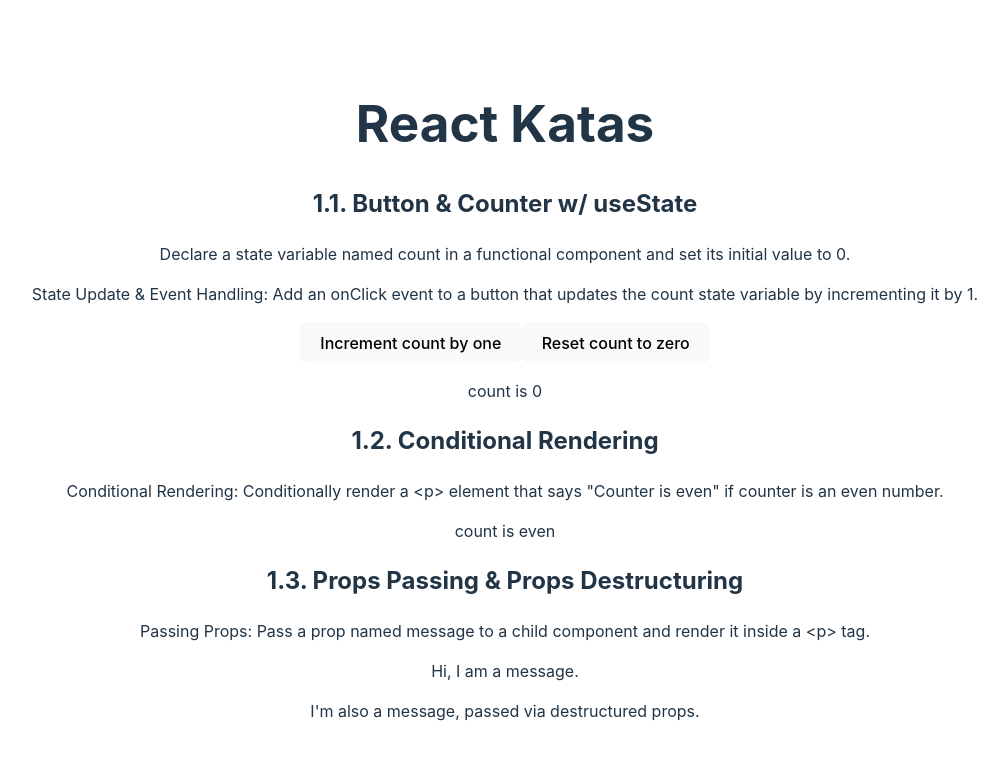
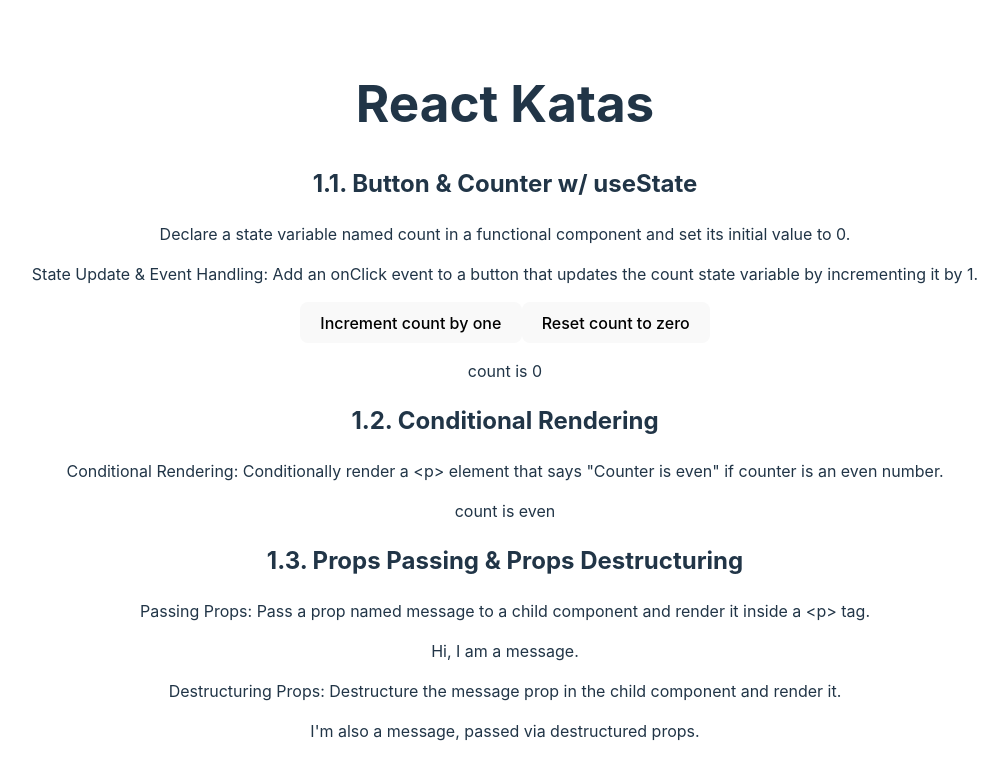
Before and after one commit to avidrucker/tiny-react-katas, a React (Vite) app: page / in a window 1280 px wide. Shown: the top 780 px of the page, without its empty margins (135-1143 px from the left). Built offline with nearby package versions, Linux system fonts and the light colour scheme.

Commit message:
add description to props destructuring kata

```diff
--- a/src/App.jsx
+++ b/src/App.jsx
@@ -49,6 +49,7 @@ function App() {
 		<h2>1.3. Props Passing & Props Destructuring</h2>
 		<p>Passing Props: Pass a prop named message to a child component and render it inside a &lt;p&gt; tag.</p>
 		<MessageComponent message="Hi, I am a message." />
+		<p>Destructuring Props: Destructure the message prop in the child component and render it.</p>
 		<MessageComponent2 message="I'm also a message, passed via destructured props." />
 
 	    </section>
```
